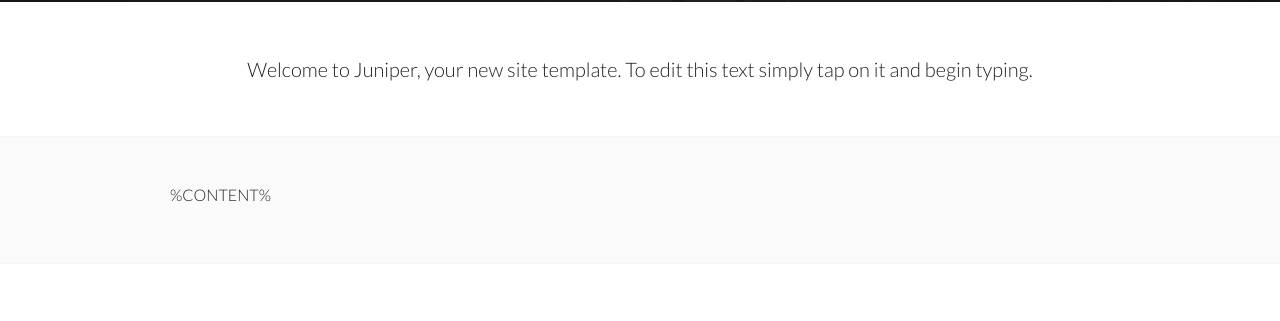
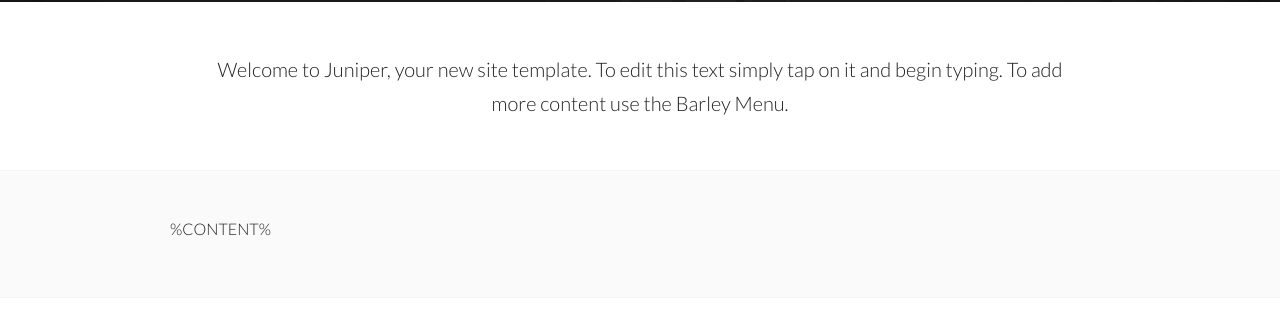
Before and after one commit to cdevroe/juniper, a plain HTML site: page Build/index.html in a window 1280 px wide. Shown: the part 408-729 px from the top of the page. Drawn offline with nearby package versions, Linux system fonts and the light colour scheme.

Commit message:
Updated default messaging on front page.

```diff
--- a/Build/index.html
+++ b/Build/index.html
@@ -65,7 +65,7 @@
 				<div class="row">
 					<div class="large-12 columns cf">
 						<div class="intro" data-barley="intro" data-barley-editor="simple">
-							<p>Welcome to Juniper, your new site template. To edit this text simply tap on it and begin typing.</p>
+							<p>Welcome to Juniper, your new site template. To edit this text simply tap on it and begin typing. To add more content use the Barley Menu.</p>
 						</div>
 					</div>
 				</div>
```
Also changed, not shown: index.html (+1 -1 lines).
